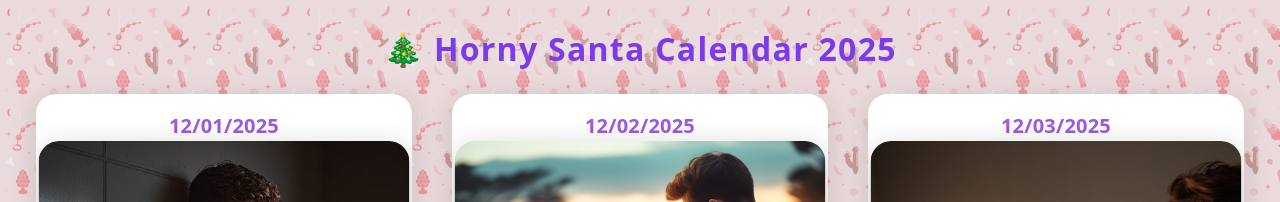
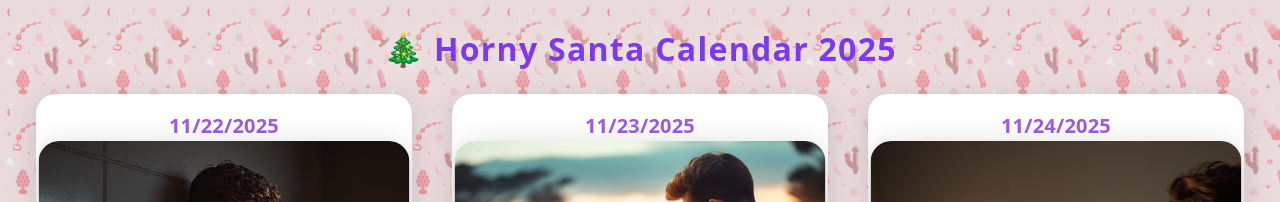
Before and after one commit to 60x134-wq/advent, a React (Vite) app: page / in a window 1280 px wide. Shown: the top 202 px of the page. Built offline with nearby package versions, Linux system fonts and the light colour scheme.

Commit message:
image 11

```diff
--- a/src/App.jsx
+++ b/src/App.jsx
@@ -1,7 +1,7 @@
 import React, { useState } from "react";
 
 // CONFIGURATION
-const startDate = new Date("2025-12-01");
+const startDate = new Date("2025-11-22");
 const today = new Date();
 
 // Example: individual links for each day
@@ -12,6 +12,7 @@ const links = [
   "https://www.xvideos.com/video.cbkvph805c/playboy_-_hot_foam_orgy_party", //foam party
   "https://pl.pornhub.com/view_video.php?viewkey=67e746a3653d9", //double blowjob
   "https://pl.pornhub.com/view_video.php?viewkey=67bf7a8aee545", //pizza delivery
+  "https://pl.pornhub.com/view_video.php?viewkey=6504e6d0c344f", //island
 
   // fill out or leave as null for days without a link
 ];
```
